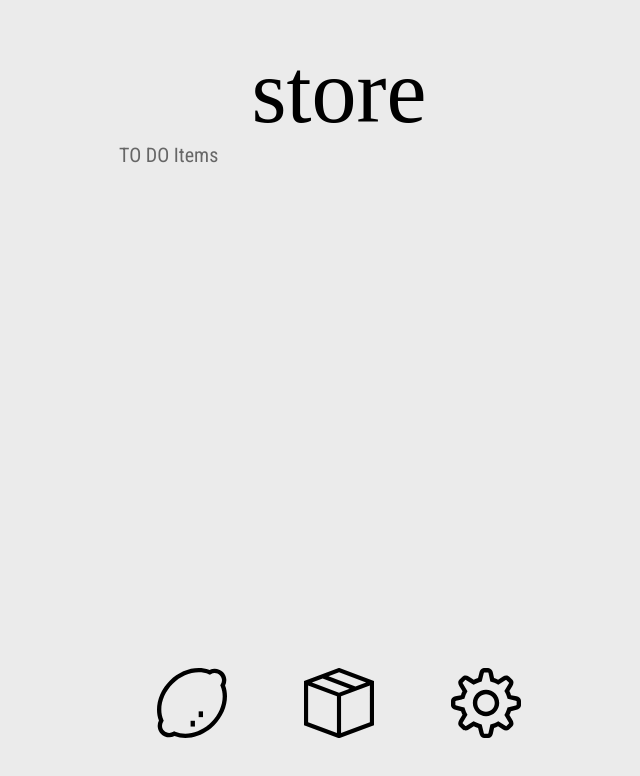
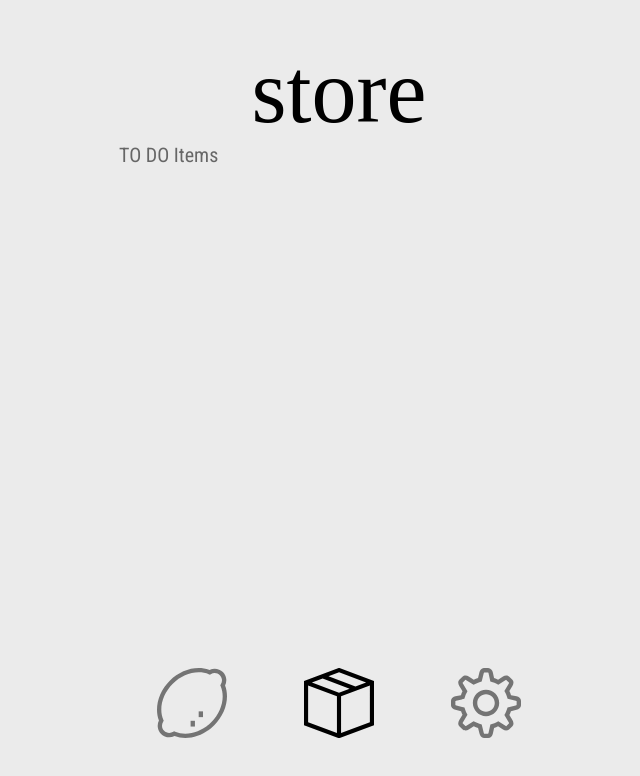
Before and after one commit to LenuLogic/lemon-clicker, a React (Vite) app: page /store in a window 1280 px wide. Shown: the top 776 px of the page, without its empty margins (301-941 px from the left). Built offline with nearby package versions, Linux system fonts and the light colour scheme; a web font is replaced by a local one.

Commit message:
Lisää linkityksen Menu-komponenttiin

```diff
--- a/src/components/Menu.jsx
+++ b/src/components/Menu.jsx
@@ -1,19 +1,22 @@
 import iconLemon from '../assets/lemon.svg';
 import iconPackage from '../assets/package.svg';
 import iconSettings from '../assets/settings.svg';
+import { NavLink } from "react-router-dom";
 
 function Menu(props) {
     return (
         <div className="menu">
             <div>
-                <img src={iconLemon} alt="main" />
+                <NavLink to="/"><img src={iconLemon} alt="main" /></NavLink>
             </div>
             <div>
+                <NavLink to="/store">
                 <img src={iconPackage} alt="store" />
                 { props.items ? <span className="menu_badge">{props.items}</span> : null }
+                </NavLink>
             </div>
             <div>
-                <img src={iconSettings} alt="settings" />
+                <NavLink to="/settings"><img src={iconSettings} alt="settings" /></NavLink>
             </div>
         </div>
     );
```
